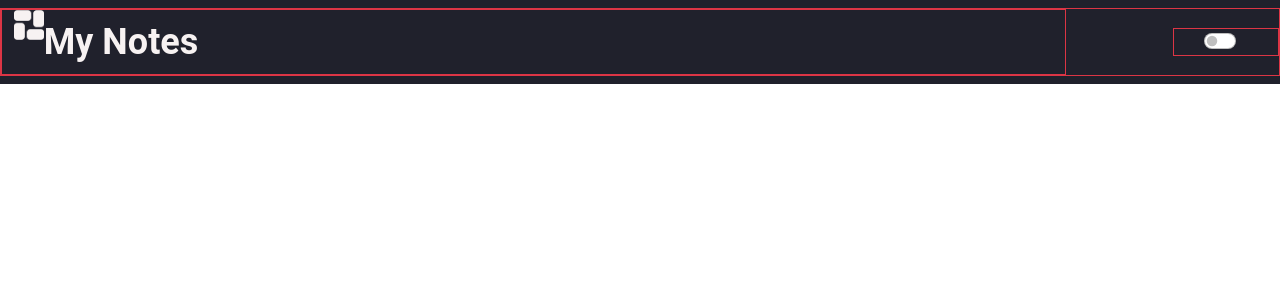
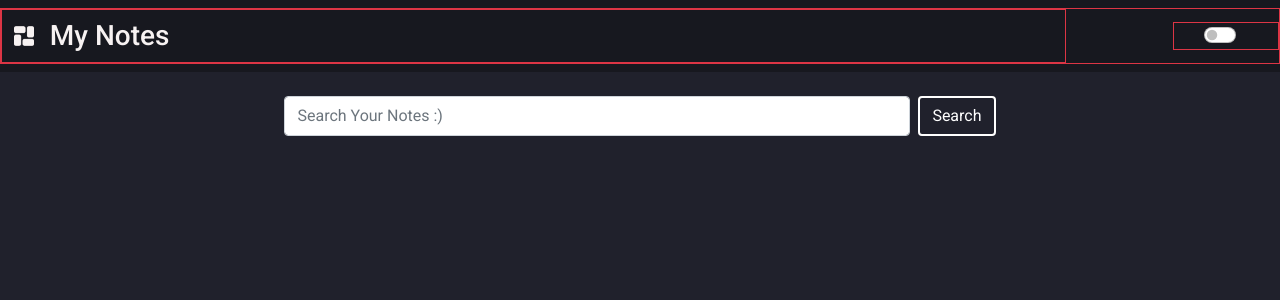
Before and after one commit to mohinimahato/Notes-app, a React (Vite) app: page / in a window 1280 px wide. Shown: the top 300 px of the page. Built offline with nearby package versions, Linux system fonts and the light colour scheme.

Commit message:
Components Updated

```diff
--- a/src/App.jsx
+++ b/src/App.jsx
@@ -1,11 +1,17 @@
 // import React from "react";
 import { createRoot } from "react-dom/client";
 import Header from "./components/Header";
+import Search from "./components/Search";
 
 const App = () => {
   return (
     <div>
-      <Header name="My Notes" />
+      <div className="header-div">
+        <Header name="My Notes" />
+      </div>
+      <div>
+        <Search search="Search Your Notes :)" />
+      </div>
     </div>
   );
 };
--- a/src/components/Header.jsx
+++ b/src/components/Header.jsx
@@ -7,8 +7,8 @@ const Header = (props) => {
           <div className="col-10 border border-danger">
             <div className="col-md-1 ">
               <div className="container-fluid d-flex">
-                <img src={Icon} width="100" height="30" />
-                <a className="navbar-brand header-title mx-auto">
+                <img src={Icon} width="80" height="20" className="my-auto" />
+                <a className="navbar-brand header-title mx-auto px-3">
                   {props.name}
                 </a>
               </div>
--- a/src/index.html
+++ b/src/index.html
@@ -7,6 +7,9 @@
     <meta name="viewport" content="width=device-width, initial-scale=1.0">
     <link href="https://cdn.jsdelivr.net/npm/bootstrap@5.0.2/dist/css/bootstrap.min.css" rel="stylesheet"
         integrity="sha384-EVSTQN3/azprG1Anm3QDgpJLIm9Nao0Yz1ztcQTwFspd3yD65VohhpuuCOmLASjC" crossorigin="anonymous">
+    <link rel="preconnect" href="https://fonts.googleapis.com">
+    <link rel="preconnect" href="https://fonts.gstatic.com" crossorigin>
+    <link href="https://fonts.googleapis.com/css2?family=Roboto:wght@400;500;700&display=swap" rel="stylesheet">
     <link rel="stylesheet" href="./style.css">
     <title>My Notes</title>
 </head>
--- a/src/style.css
+++ b/src/style.css
@@ -1,18 +1,25 @@
 body {
     overflow: hidden;
+    background: #20212c;
+    font-family: Roboto;
+
 }
 
 /*_____________Header______________*/
 .navbar {
-    background: #20212c !important;
+    background: #17181f !important;
 }
 
 .header-title {
-    font-size: 36px;
+    font-size: 28px;
     font-family: Roboto;
-    font-weight: 600;
+    font-weight: 500;
     text-align: center;
     color: #F7F2F2 !important;
 }
 
 /*_____________Header______________*/
+.search-btn {
+    border: 2px solid white;
+    color: white;
+}
```
